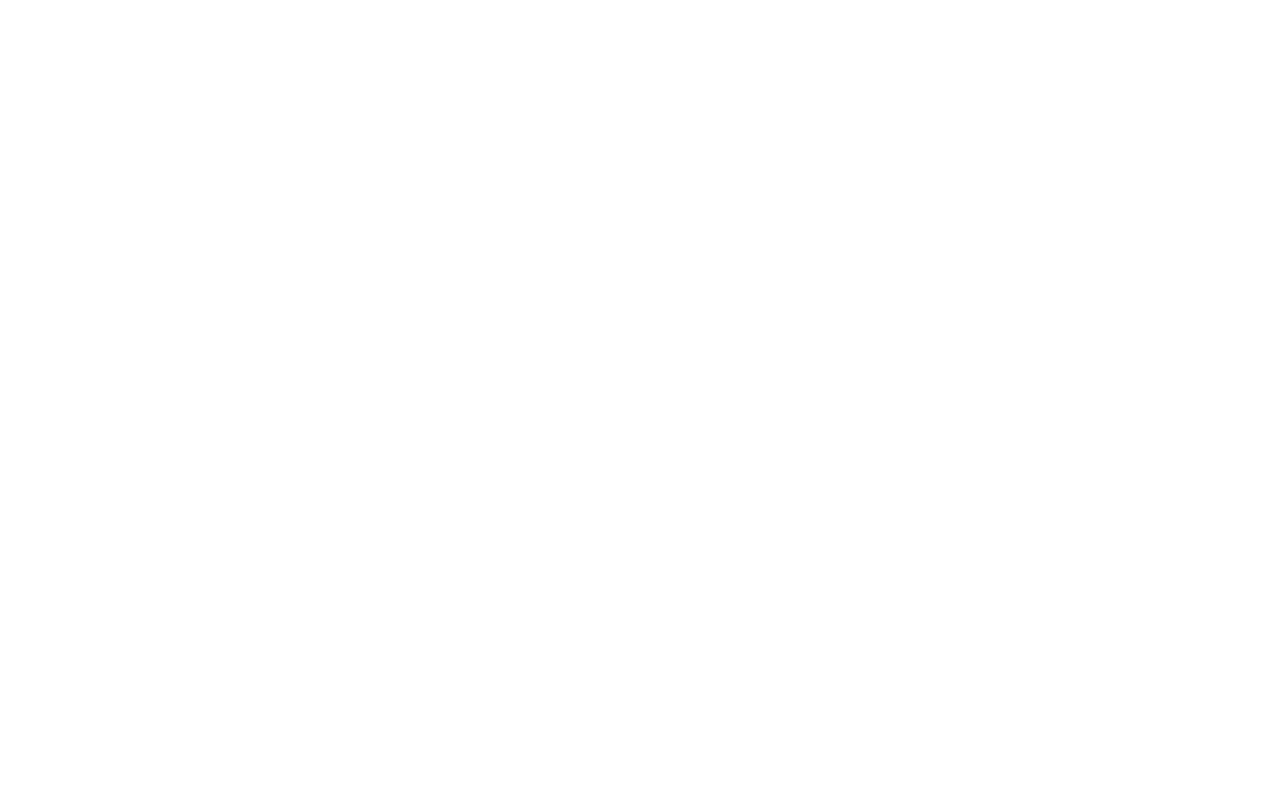
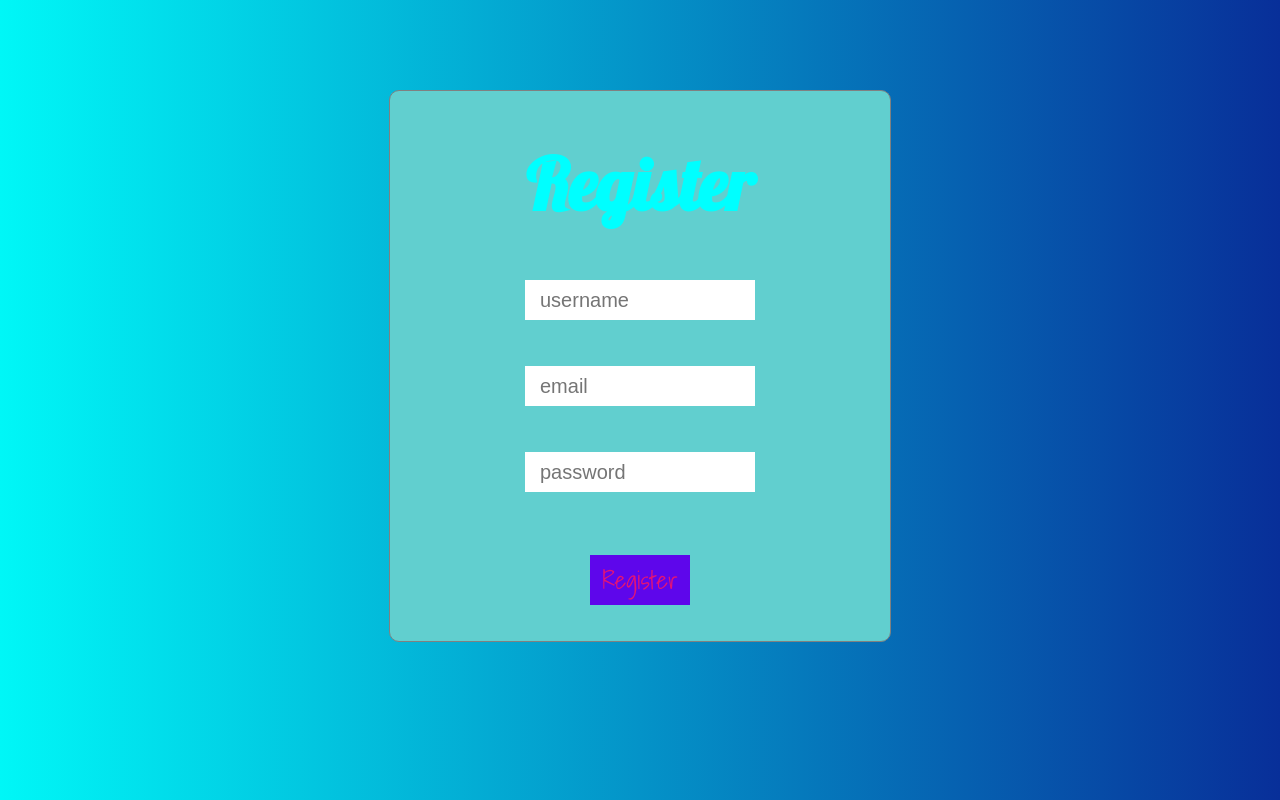
Before and after one commit to Sportalcraft/reddital_frontend, a React (Create React App) app: page /signup in a window 1280 px wide. Before the commit this address had no page. Built offline with nearby package versions, Linux system fonts and the light colour scheme.

Commit message:
renamed signin to signup

```diff
--- a/src/App.js
+++ b/src/App.js
@@ -2,7 +2,7 @@
 
 import './App.css';
 
-import Signin from './components/sign-in/sign-in.component'
+import Signup from './components/sign-up/sign-up.component'
 
 import {BrowserRouter as Router, Route, Routes} from 'react-router-dom';
 
@@ -11,7 +11,7 @@
     <Router>
       <div className="App">
        <Routes>
-          <Route path='/signin' element={<Signin />} />
+          <Route path='/signup' element={<Signup />} />
        </Routes>
       </div>
     </Router>
--- a/src/components/sign-in/sign-in.component.jsx
+++ b/src/components/sign-up/sign-up.component.jsx
@@ -1,9 +1,9 @@
 import React, { useState } from 'react';
-import './sign-in.styles.css';
+import './sign-up.styles.css';
 
 import ValidatedInput from '../validated-input/validated-input.component';
 
-const Signin = () => {
+const Signup = () => {
 
   // use state for each of the fields
   const [username, setUsername] = useState(" ");
@@ -96,4 +96,4 @@
 
 
 
-export default Signin;
+export default Signup;
```
Also changed, not shown: src/components/sign-up/sign-up.styles.css (renamed from src/components/sign-in/sign-in.styles.css), 1 other file (tests, documents, lock files or other folders).
